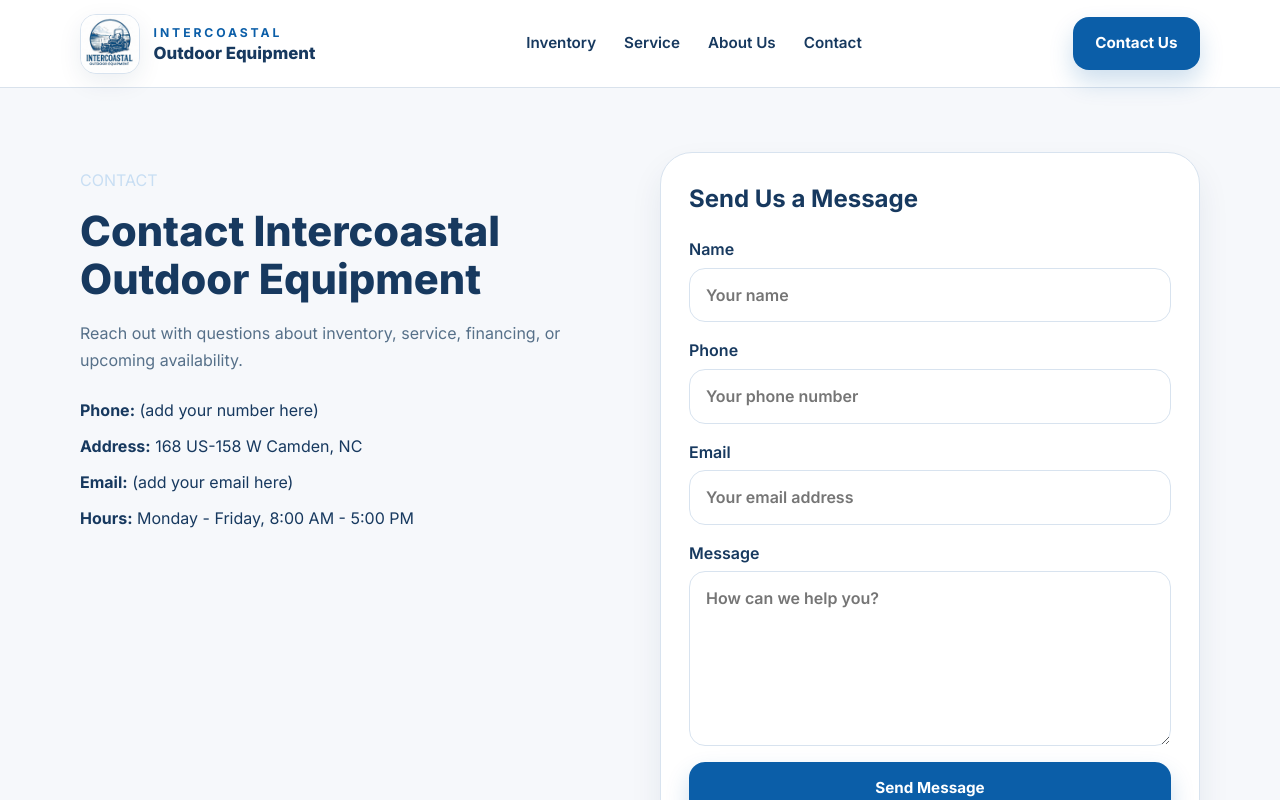
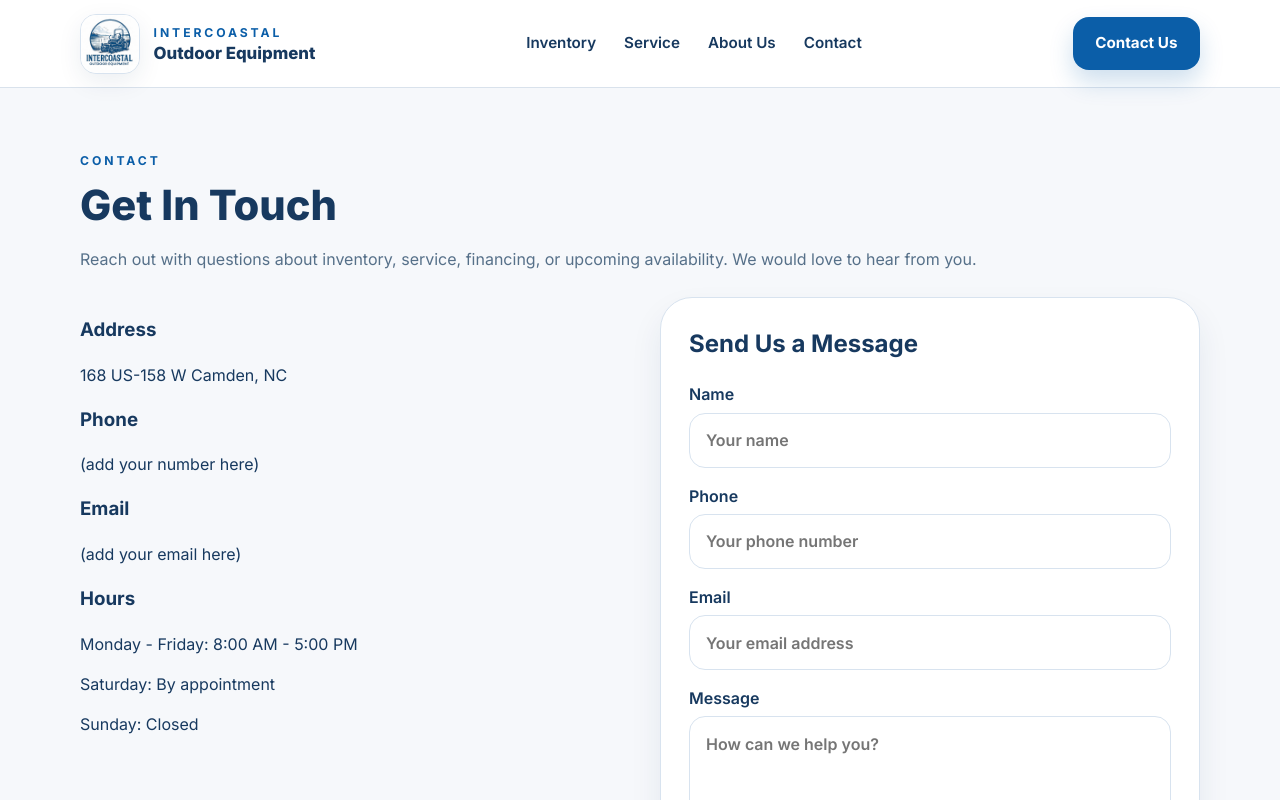
Before and after one commit to TanyaA318/intercoastal-website, a React (Vite) app: page /contact in a window 1280 px wide. Shown: the top 800 px of the page. Built offline with nearby package versions, Linux system fonts and the light colour scheme.

Commit message:
Update Contact.jsx

```diff
--- a/src/Contact.jsx
+++ b/src/Contact.jsx
@@ -1,47 +1,63 @@
 export default function Contact() {
   return (
     <main className="section">
-      <div className="container contact-page">
-        <div className="contact-info">
-          <p className="hero-kicker">CONTACT</p>
-          <h1 className="section-title">Contact Intercoastal Outdoor Equipment</h1>
+      <div className="container">
+        <div className="contact-intro">
+          <p className="section-kicker">CONTACT</p>
+          <h1 className="section-title">Get In Touch</h1>
           <p className="contact-text">
             Reach out with questions about inventory, service, financing, or upcoming availability.
+            We would love to hear from you.
           </p>
+        </div>
 
-          <div className="contact-details">
-            <p><strong>Phone:</strong> (add your number here)</p>
-            <p><strong>Address:</strong> 168 US-158 W Camden, NC</p>
-            <p><strong>Email:</strong> (add your email here)</p>
-            <p><strong>Hours:</strong> Monday - Friday, 8:00 AM - 5:00 PM</p>
+        <div className="contact-page contact-page-structured">
+          <div className="contact-info-panel">
+            <div className="contact-info-block">
+              <h3>Address</h3>
+              <p>168 US-158 W Camden, NC</p>
+            </div>
+
+            <div className="contact-info-block">
+              <h3>Phone</h3>
+              <p>(add your number here)</p>
+            </div>
+
+            <div className="contact-info-block">
+              <h3>Email</h3>
+              <p>(add your email here)</p>
+            </div>
+
+            <div className="contact-info-block">
+              <h3>Hours</h3>
+              <p>Monday - Friday: 8:00 AM - 5:00 PM</p>
+              <p>Saturday: By appointment</p>
+              <p>Sunday: Closed</p>
             </div>
           </div>
 
           <div className="contact-form-card">
             <h2>Send Us a Message</h2>
+
             <form className="contact-form">
               <label>
                 Name
-              <input type="text" name="name" placeholder="Your name" />
+                <input type="text" placeholder="Your name" />
               </label>
 
               <label>
                 Phone
-              <input type="tel" name="phone" placeholder="Your phone number" />
+                <input type="tel" placeholder="Your phone number" />
               </label>
 
               <label>
                 Email
-              <input type="email" name="email" placeholder="Your email address" />
+                <input type="email" placeholder="Your email address" />
               </label>
 
               <label>
                 Message
-              <textarea
-                name="message"
-                rows="6"
-                placeholder="How can we help you?"
-              ></textarea>
+                <textarea rows="6" placeholder="How can we help you?"></textarea>
               </label>
 
               <button type="submit" className="button button-primary">
@@ -50,6 +66,15 @@ export default function Contact() {
             </form>
           </div>
         </div>
+
+        <div className="map-card">
+          <h2>Our Location</h2>
+          <div className="map-placeholder">
+            <p>Map coming soon</p>
+            <p>168 US-158 W Camden, NC</p>
+          </div>
+        </div>
+      </div>
     </main>
   );
 }
```
Lines whose indentation alone changed are shown as unchanged.
